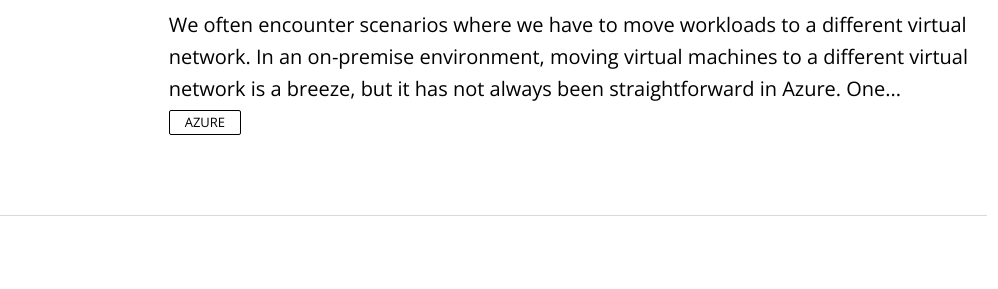
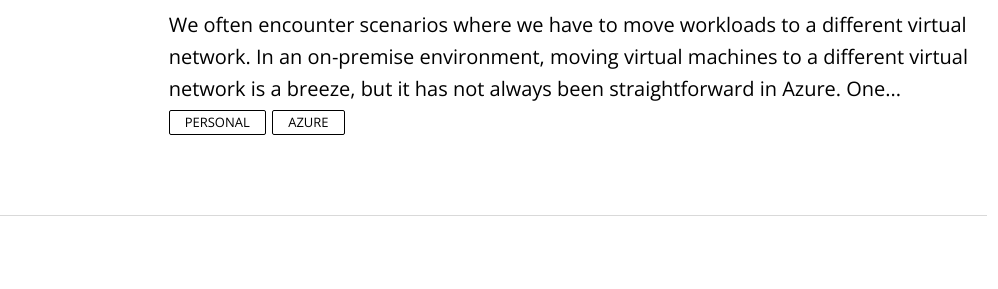
Before and after one commit to ldsouza/ldsouza.github.io, a Jekyll site: the page built from index.html, in a window 1280 px wide and 900 px high, scrolled down 3083 px. Shown: the part 147-436 px from the top of the window, without its empty margins (153-1151 px from the left). Built offline with Jekyll 4.4.1, drawn with Linux system fonts in a browser that asks for light colours; nearby versions of some CDN libraries; library files that are not in the unit come from our copies; the list of posts is cut into pages by our own code.

Commit message:
Update 2017-09-02-how-to-move-a-vm-to-a-different-virtual-network-in-azure.md

```diff
--- a/_posts/2017-09-02-how-to-move-a-vm-to-a-different-virtual-network-in-azure.md
+++ b/_posts/2017-09-02-how-to-move-a-vm-to-a-different-virtual-network-in-azure.md
@@ -8,6 +8,8 @@ title: How to move a VM to a different virtual network in Azure
 tags: 'Azure,Cloud'
 category:
   - Azure
+categories:
+  - personal
 ---
 
 We often encounter scenarios where we have to move workloads to a different virtual network. In an on-premise environment, moving virtual machines to a different virtual network is a breeze, but it has not always been straightforward in Azure.
```
